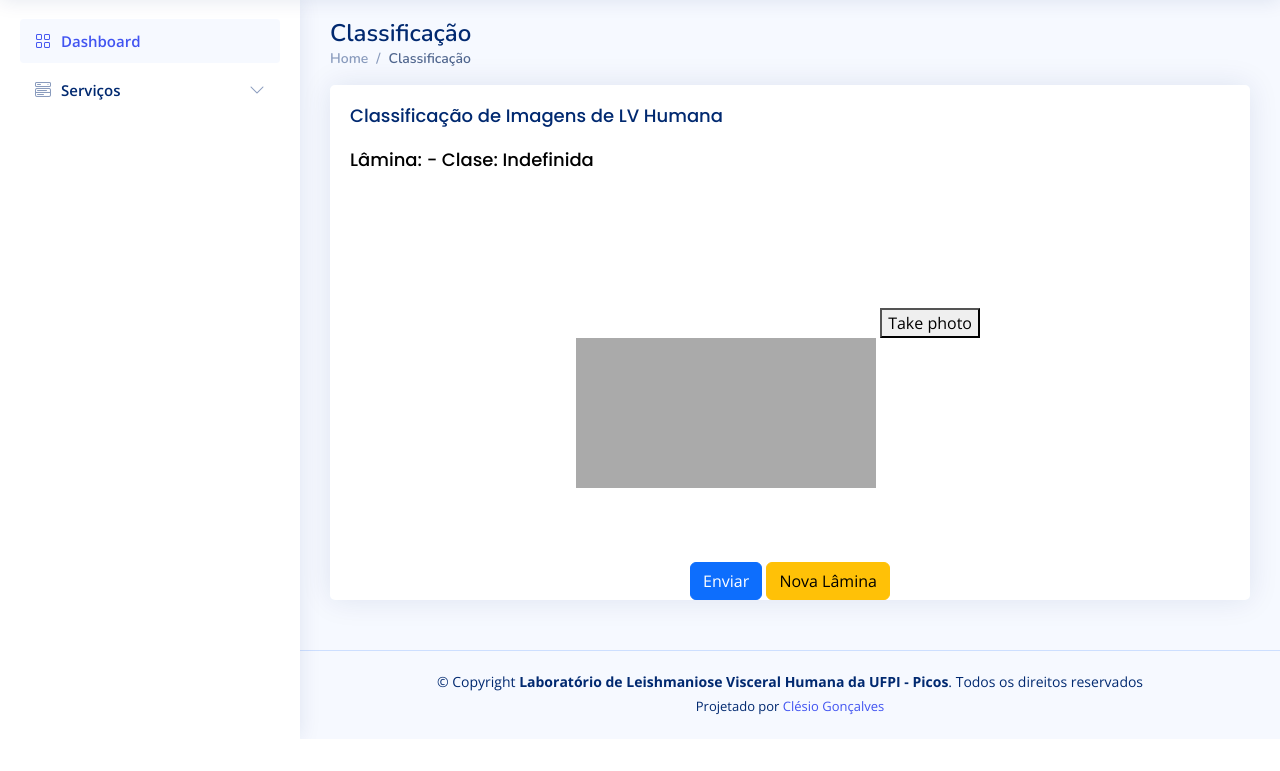
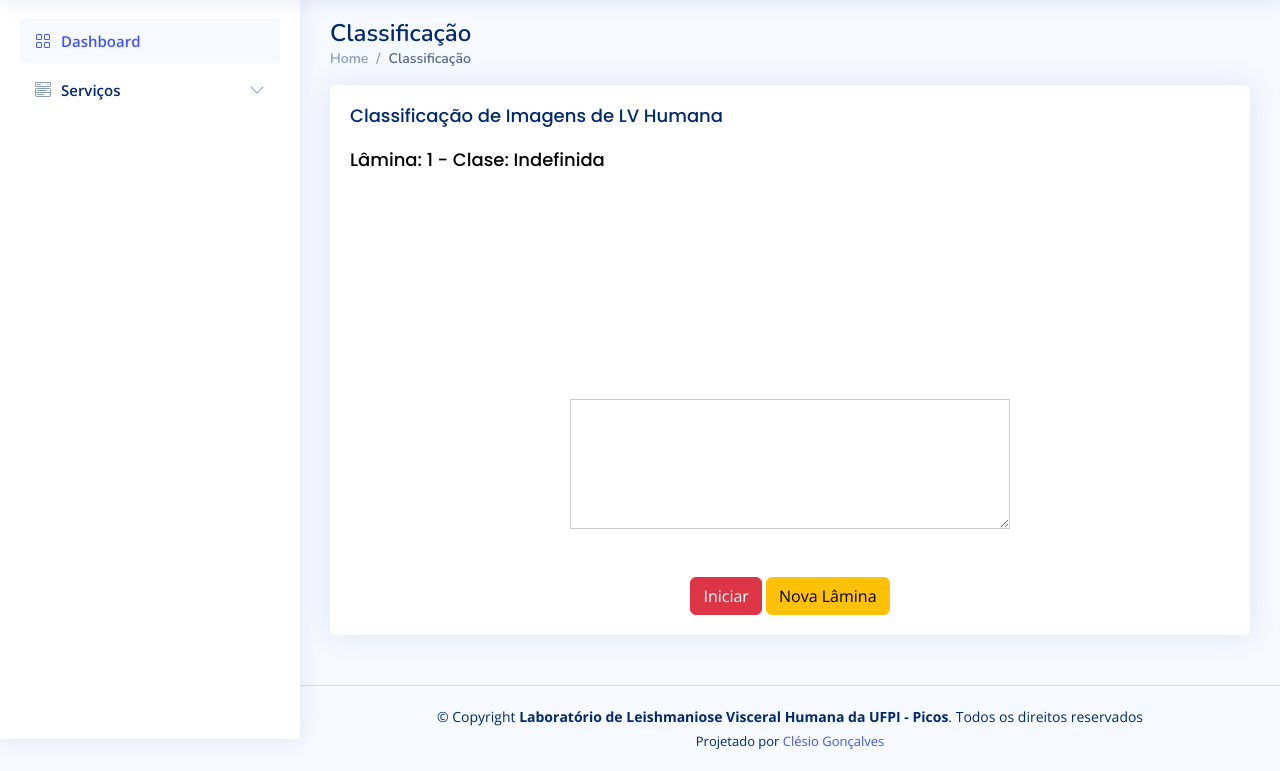
Before and after one commit to clesio-goncalves/FlaskWebApp, a Flask app: page /send_image in a window 1280 px wide. Shown: the part 61-832 px from the top of the page. Before the commit the page ends 800 px from the top, so only its background shows below. Run offline with Flask 3, Linux system fonts and the light colour scheme; a map, chart or similar area stays blank; parts of the project's set-up code (start-up, migrations or seed data) failed here and were passed over; some libraries are stand-ins or nearby versions.

Commit message:
feat: integrations arduino

```diff
--- a/templates/send_image.html
+++ b/templates/send_image.html
@@ -2,6 +2,15 @@
 
 {% block pagina %}
 <li class="breadcrumb-item active">{{ pagina }}</li>
+
+<style>
+  .data-console {
+    width: 100%;
+    min-height: 130px;
+    overflow-y: scroll;
+    border: 1px solid #ccc;
+  }
+</style>
 {% endblock %}
 
 {% block conteudo %}
@@ -14,32 +23,39 @@
       <div class="card">
         <div class="card-body">
           <h5 class="card-title">Classificação de Imagens de LV Humana</h5>
-              <h5 style="font-size: 18px; font-weight: 500; color: black; font-family: 'Poppins', sans-serif">Lâmina: {{ lamina }} - Clase: {{ predicao_existente }}</h5>
+          <h5 style="font-size: 18px; font-weight: 500; color: black; font-family: 'Poppins', sans-serif">Lâmina: {{
+            lamina }} - Clase: {{ predicao_existente }}</h5>
 
           <!-- Multiplas imagens de predição -->
           <div class="row justify-content-center">
             <div class="col-lg-6">
-                    <div >
+              <div>
                 <div class="contentarea">
-                          <div class="camera">
-                            <video id="video">Video stream not available.</video>
-                            <button id="startbutton">Take photo</button>
+                  <div class="camera h-100 w-100">
+                    <video id="video" class="h-100 w-100">Video não disponível.</video>
+                    <button id="startbutton" class="d-none">Take photo</button>
                   </div>
-                            <canvas id="canvas"> </canvas>
+                  <canvas id="canvas" class="h-100 w-100 d-none"></canvas>
 
                 </div>
               </div>
 
             </div>
           </div>
+          <div class="d-flex justify-content-center align-content-center w-100">
+
+              <textarea id="dataReceived" class=" data-console w-50" readonly ></textarea>
+
           </div>
-
           <br><br>
 
           <div class="text-center">
-                  <button type="submit" class="btn btn-primary">Enviar</button>
+            <button class="btn btn-danger" id="connect">Iniciar</button>
             <a href="/adiciona_lamina" class="btn btn-warning">Nova Lâmina</a>
           </div>
+        </div>
+
+
       </div>
     </div>
 
@@ -57,8 +73,8 @@
         // width to the value defined here, but the height will be
         // calculated based on the aspect ratio of the input stream.
 
-  const width = 320; // We will scale the photo width to this
-  let height = 0; // This will be computed based on the input stream
+        const width = 1280; // We will scale the photo width to this
+        let height = 720; // This will be computed based on the input stream
 
         // |streaming| indicates whether or not we're currently streaming
         // video from the camera. Obviously, we start at false.
@@ -98,7 +114,7 @@
             startbutton = document.getElementById("startbutton");
 
             navigator.mediaDevices
-      .getUserMedia({ video: true, audio: false })
+                .getUserMedia({video: true, audio: false})
                 .then((stream) => {
                     video.srcObject = stream;
                     video.play();
@@ -194,4 +210,64 @@
 
 </script>
 
+<script>
+    document.querySelector('#connect').addEventListener('click', async () => {
+        const port = await navigator.serial.requestPort();
+        await port.open({baudRate: 9600});
+
+        const textArea = document.querySelector('#dataReceived');
+
+
+
+        async function writeSerial(data) {
+            let writer = port.writable.getWriter();
+            await writer.write(data);
+            await writer.releaseLock();
+        }
+
+
+      async function readSerial() {
+          const reader = port.readable.getReader();
+
+          try {
+              let receivedData = '';
+              while (true) {
+                  const {value, done} = await reader.read();
+                  if (done) {
+                      break;
+                  }
+                  const textDecoder = new TextDecoder();
+                  const incomingData = textDecoder.decode(value);
+                  receivedData += incomingData;
+                  textArea.value += incomingData;
+                  textArea.scrollTop = textArea.scrollHeight;
+
+                  let delimiterIndex = receivedData.indexOf('\n');
+                  while (delimiterIndex != -1) {
+                      const completeMessage = receivedData.substring(0, delimiterIndex);
+                      console.log(completeMessage);
+                        // let data = new TextEncoder().encode('1');
+                        //
+                        // await writeSerial(data);
+
+                      receivedData = receivedData.substring(delimiterIndex + 1);
+                      delimiterIndex = receivedData.indexOf('\n');
+                  }
+              }
+          } catch (error) {
+              console.error(error);
+          } finally {
+              // reader.releaseLock();
+          }
+      }
+
+
+
+
+        readSerial();
+
+
+    });
+    </script>
+
 {% endblock %}
```
Lines whose indentation alone changed are shown as unchanged.
